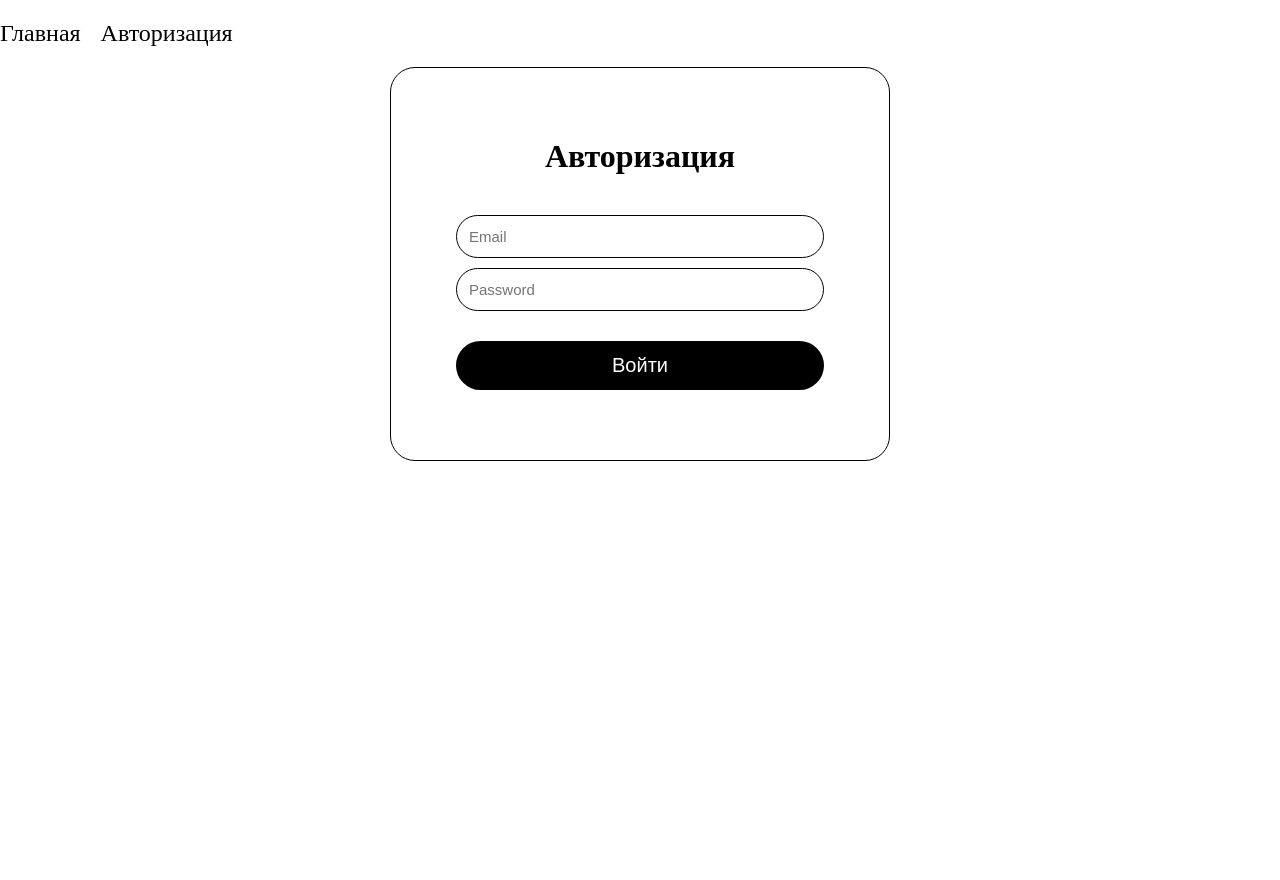
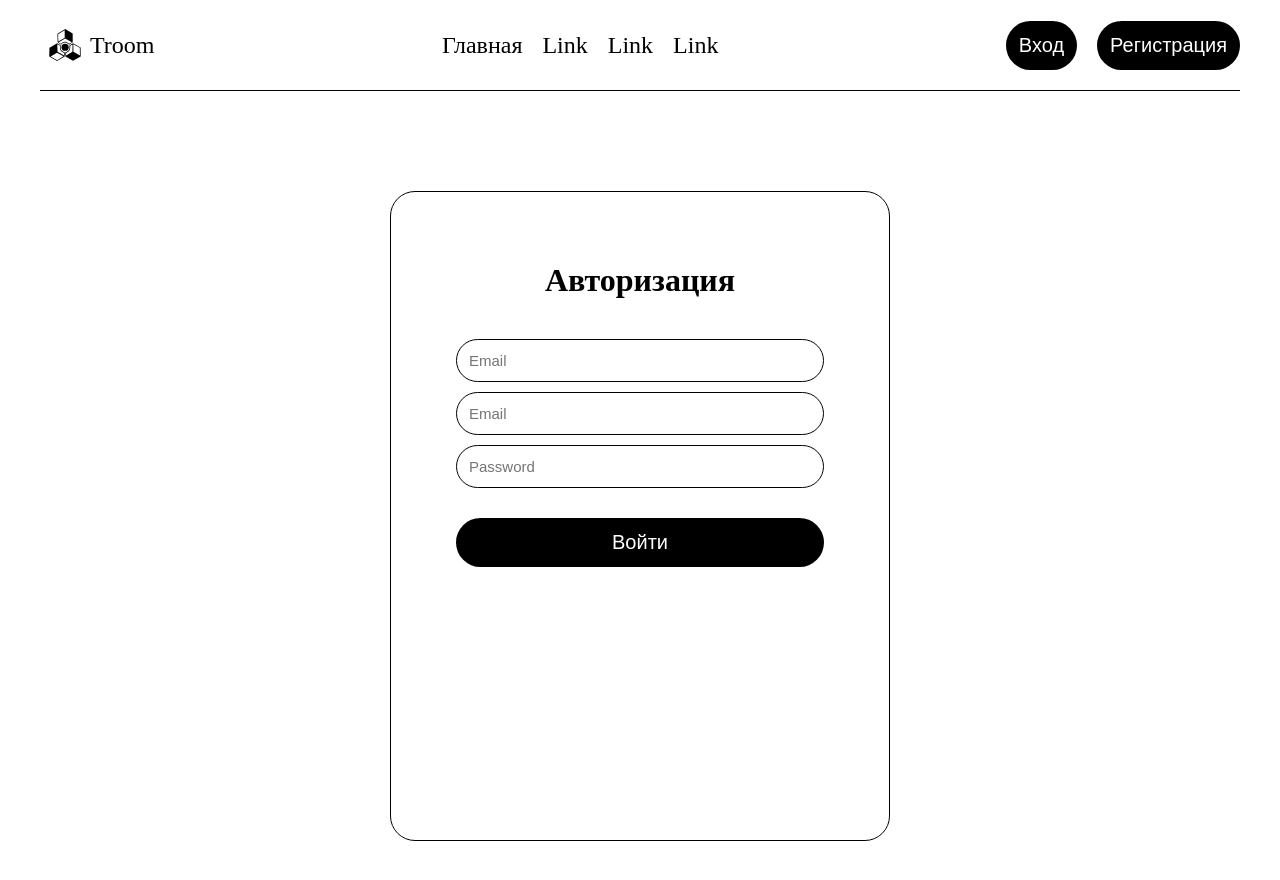
Before and after one commit to Troom-Corp/troom-client, a Next.js app: page /auth in a window 1280 px wide. Shown: the top 880 px of the page. Before the commit the page ends 800 px from the top, so only its background shows below. Built offline with nearby package versions, Linux system fonts and the light colour scheme.

Commit message:
chore: Add models

```diff
--- a/src/app/auth/page.tsx
+++ b/src/app/auth/page.tsx
@@ -1,7 +1,7 @@
 import AuthForm from "@/components/AuthForm"
 import { FC } from "react"
 import styles from './page.module.scss'
-import Container from "@/components/Container"
+import Container from "@/components/UI/Container"
 
 const Auth: FC = () => {
   return (
--- a/src/app/layout.tsx
+++ b/src/app/layout.tsx
@@ -2,6 +2,7 @@ import type { Metadata } from 'next'
 import './globals.css'
 import Navbar from '@/components/Navbar'
 import Providers from './providers'
+import Container from '@/components/UI/Container'
 
 export const metadata: Metadata = {
   title: 'Troom',
@@ -17,8 +18,10 @@ export default function RootLayout({
     <html lang="en">
       <body>
         <Providers>
-          <Navbar />
-          {children}
+          <Container>
+            <Navbar />
+            {children}
+          </Container>
         </Providers>
       </body>
     </html>
--- a/src/components/AuthForm.tsx
+++ b/src/components/AuthForm.tsx
@@ -15,6 +15,12 @@ const AuthForm: FC = () => {
     <div className={styles.auth}>
       <h1 className={styles.auth__title}>{isAuth ? 'Авторизация' : 'Регистрация'}</h1>
       <div className={styles.auth__inputs}>
+          <Input
+          onChange={e => setEmail(e.target.value)}
+          value={email}
+          type='text'
+          placeholder='Email'
+        />
         <Input
           onChange={e => setEmail(e.target.value)}
           value={email}
--- a/src/components/Navbar.tsx
+++ b/src/components/Navbar.tsx
@@ -1,13 +1,31 @@
 import { FC } from 'react';
 import A from './A';
 import styles from '../styles/Navbar.module.scss'
+import Image from 'next/image';
+import Link from 'next/link';
+import Button from './UI/Button';
 
 const Navbar: FC = () => {
   return (
     <div className={styles.navbar}>
+      <Link href={'/'} className={styles.navbar__logo}>
+        <Image
+          src='/logo.svg'
+          alt='logo'
+          width={50}
+          height={50}
+        />
+        <span>Troom</span>
+      </Link>
       <div className={styles.navbar__links}>
         <A href={'/'} text='Главная' />
-        <A href={'/auth'} text='Авторизация' />
+        <A href={'/auth'} text='Link' />
+        <A href={'/auth'} text='Link' />
+        <A href={'/auth'} text='Link' />
+      </div>
+      <div className={styles.navbar__buttons}>
+        <Button>Вход</Button>
+        <Button>Регистрация</Button>
       </div>
     </div>
   )
--- a/src/styles/AuthForm.module.scss
+++ b/src/styles/AuthForm.module.scss
@@ -1,6 +1,7 @@
 .auth {
   max-width: 500px;
-  margin: 0 auto;
+  height: 650px;
+  margin: 100px auto;
   padding: 70px 65px;
   display: flex;
   flex-direction: column;
--- a/src/styles/Button.module.scss
+++ b/src/styles/Button.module.scss
@@ -1,5 +1,5 @@
 .button {
-  padding-block: 13px;
+  padding: 13px;
   font-size: 20px;
   color: #fff;
   background-color: #000;
--- a/src/styles/Navbar.module.scss
+++ b/src/styles/Navbar.module.scss
@@ -1,9 +1,29 @@
 .navbar {
   padding-block: 20px;
+  margin-bottom: 50px;
+  border-bottom: 1px solid #000;
+  display: flex;
+  align-items: center;
+  justify-content: space-between;
+
+  &__logo {
+    display: flex;
+    align-items: center;
+
+    span {
+      font-size: 24px;
+    }
+  }
 
   &__links {
     display: flex;
     gap: 20px;
     font-size: 24px;
   }
+
+  &__buttons {
+    display: flex;
+    align-items: center;
+    gap: 20px;
+  }
 }
```
Also changed, not shown: src/models/IComment.tsx (added, +7 -0 lines), src/models/ICompany.tsx (added, +12 -0 lines), src/models/IVacancy.tsx (added, +8 -0 lines), src/models/Ipost.tsx (added, +9 -0 lines), public/logo.svg (added), src/components/UI/Container.tsx (renamed from src/components/Container.tsx).
